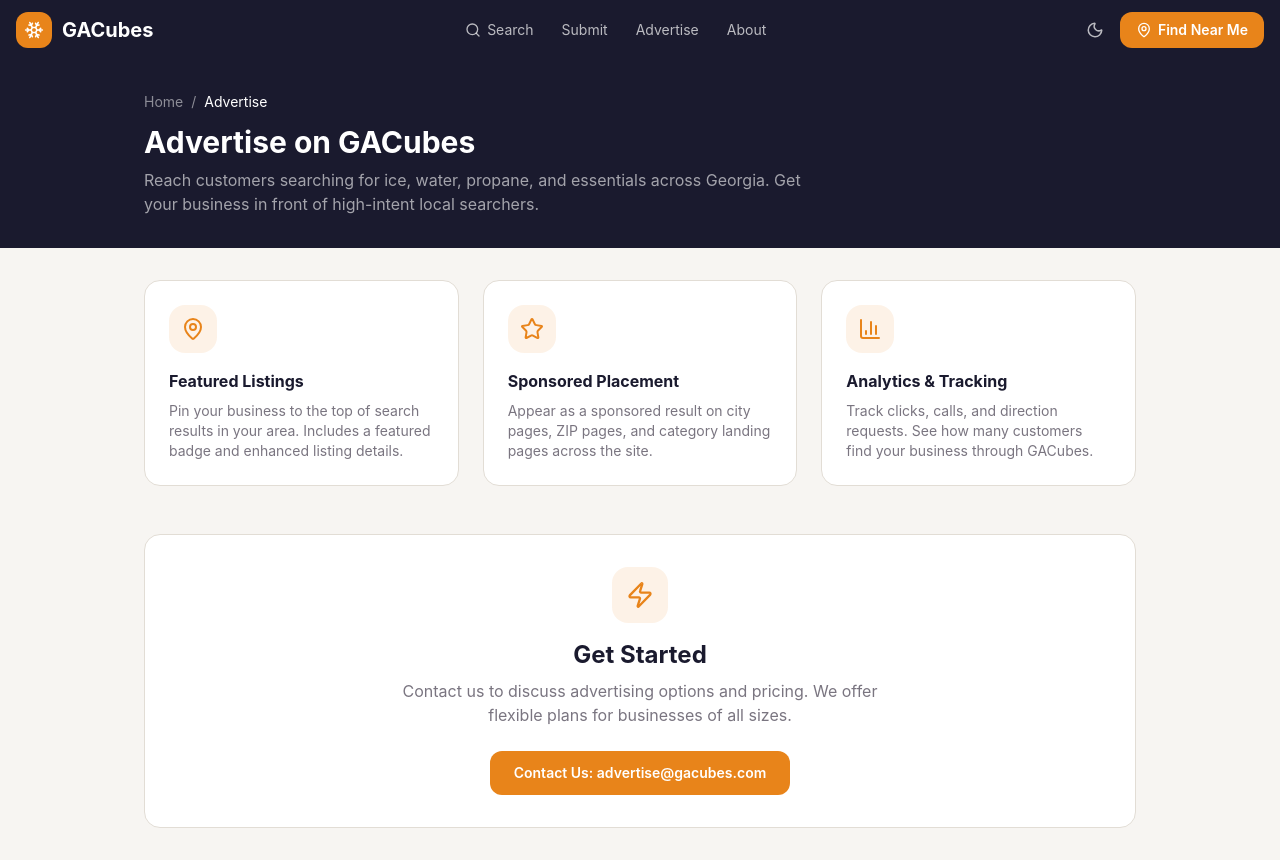
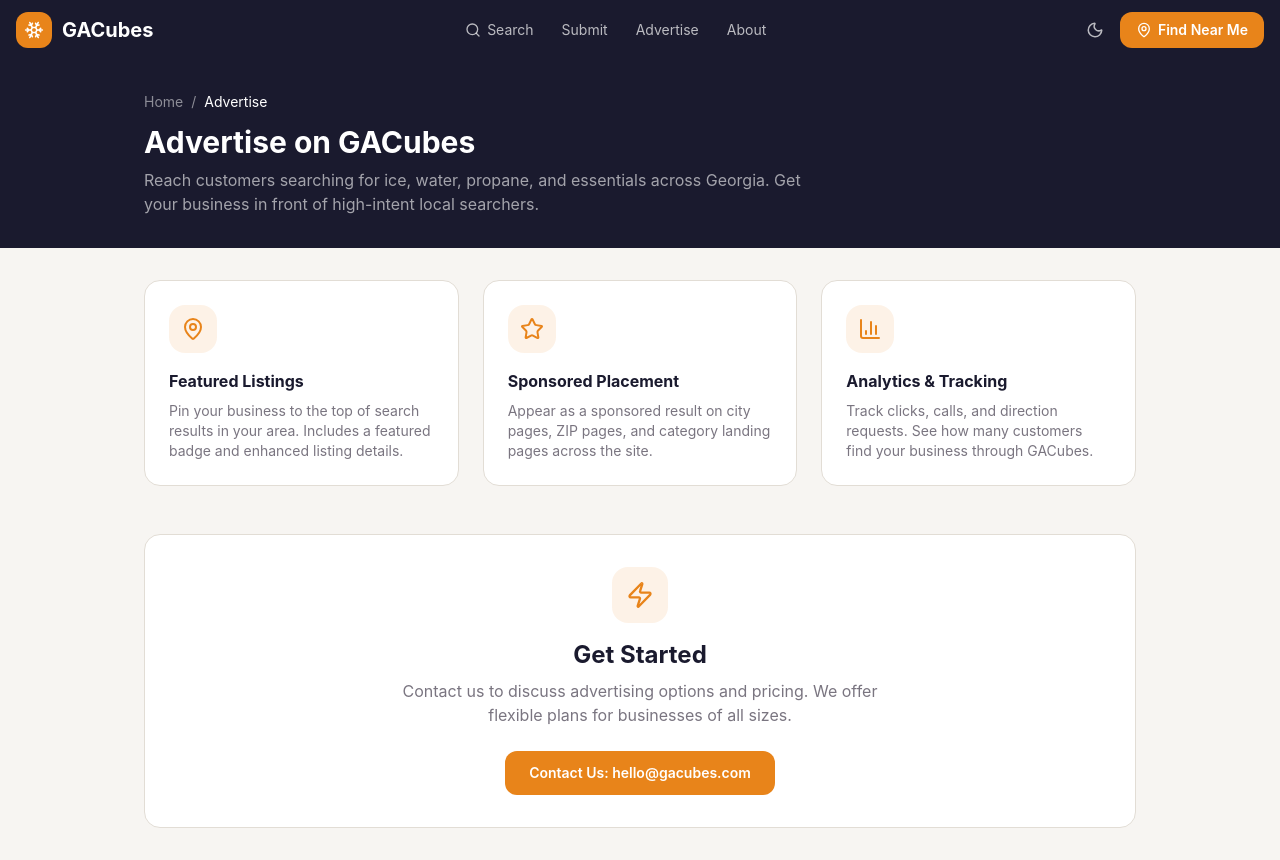
Before and after one commit to williamjblodgett/GACubes, a Next.js app: page /advertise in a window 1280 px wide. Built offline with nearby package versions, Linux system fonts and the light colour scheme.

Commit message:
fix: update advertise page contact email to hello@gacubes.com
https://claude.ai/code/session_01VbDsjNdWe3GuYJPffoVqQo

```diff
--- a/src/app/advertise/page.tsx
+++ b/src/app/advertise/page.tsx
@@ -66,10 +66,10 @@ export default function AdvertisePage() {
             We offer flexible plans for businesses of all sizes.
           </p>
           <a
-            href="mailto:advertise@gacubes.com"
+            href="mailto:hello@gacubes.com"
             className="inline-flex items-center gap-2 px-6 py-3 bg-primary text-white rounded-xl text-sm font-semibold hover:bg-primary-hover transition-colors"
           >
-            Contact Us: advertise@gacubes.com
+            Contact Us: hello@gacubes.com
           </a>
         </div>
       </main>
```
